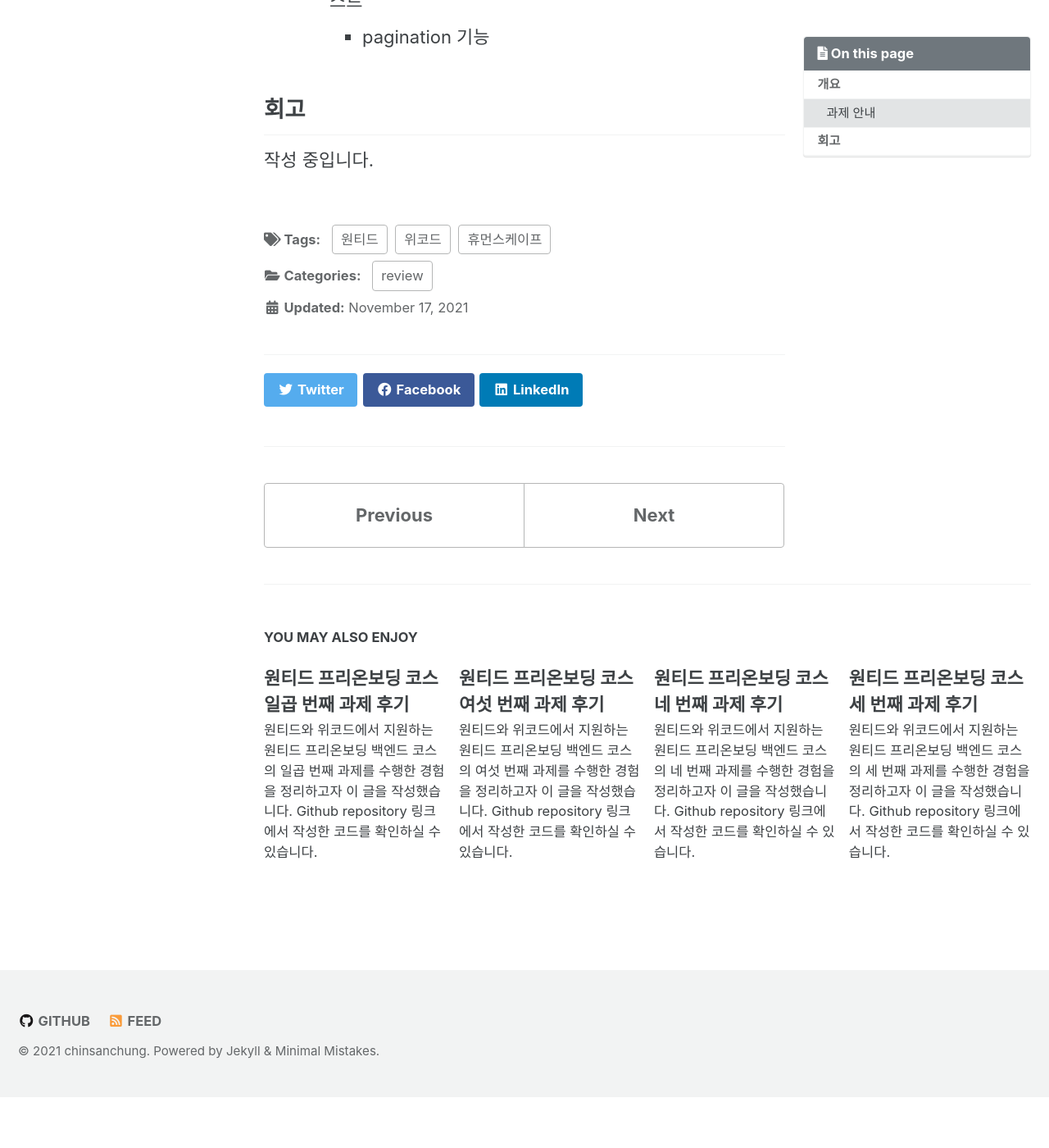
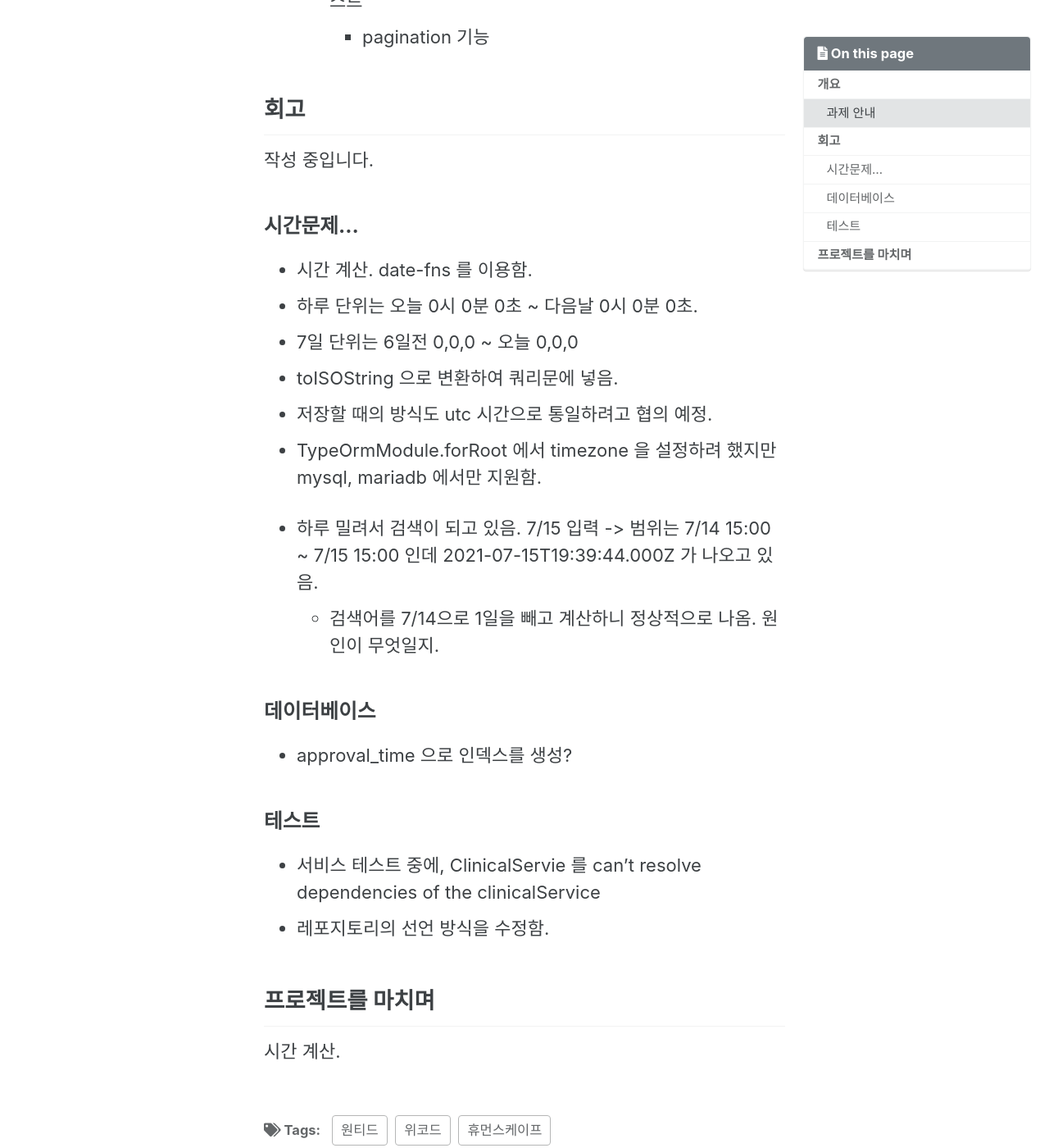
Before and after one commit to chinsanchung/chinsanchung.github.com, a Jekyll site: the page built from _posts/2021-11-17-preonboarding-fifth.md, in a window 1280 px wide and 1400 px high, scrolled down 1230 px. Shown: the whole window at 82% size. Built offline with Jekyll 4.4.1, drawn with Linux system fonts in a browser that asks for light colours; cached includes are drawn as plain includes; before the commit the page ends 2568 px from its top, so only the background shows below that.

Commit message:
fix: 카테고리에서 Review 삭제
- 현재는 All Post 카테고리 하나만으로 충분하다고 판단했습니다.

```diff
--- a/_data/navigation.yml
+++ b/_data/navigation.yml
@@ -6,7 +6,7 @@ main:
   #   url: https://chinsanchung.github.io/about/
   - title: 'All Posts'
     url: /categories/
-  - title: 'Review'
-    url: /review/
+  # - title: 'Review'
+  #   url: /review/
   - title: 'Experience'
     url: /experience/
--- a/_posts/2021-11-17-preonboarding-fifth.md
+++ b/_posts/2021-11-17-preonboarding-fifth.md
@@ -44,3 +44,28 @@ tags:
 ## 회고
 
 작성 중입니다.
+
+### 시간문제...
+
+- 시간 계산. date-fns 를 이용함.
+- 하루 단위는 오늘 0시 0분 0초 ~ 다음날 0시 0분 0초.
+- 7일 단위는 6일전 0,0,0 ~ 오늘 0,0,0
+- toISOString 으로 변환하여 쿼리문에 넣음.
+- 저장할 때의 방식도 utc 시간으로 통일하려고 협의 예정.
+- TypeOrmModule.forRoot 에서 timezone 을 설정하려 했지만 mysql, mariadb 에서만 지원함.
+
+- 하루 밀려서 검색이 되고 있음. 7/15 입력 -> 범위는 7/14 15:00 ~ 7/15 15:00 인데 2021-07-15T19:39:44.000Z 가 나오고 있음.
+  - 검색어를 7/14으로 1일을 빼고 계산하니 정상적으로 나옴. 원인이 무엇일지.
+
+### 데이터베이스
+
+- approval_time 으로 인덱스를 생성?
+
+### 테스트
+
+- 서비스 테스트 중에, ClinicalServie 를 can't resolve dependencies of the clinicalService
+- 레포지토리의 선언 방식을 수정함.
+
+## 프로젝트를 마치며
+
+시간 계산.
```
Also changed, not shown: _posts/2021-11-06-reason.md (+4 -0 lines).
